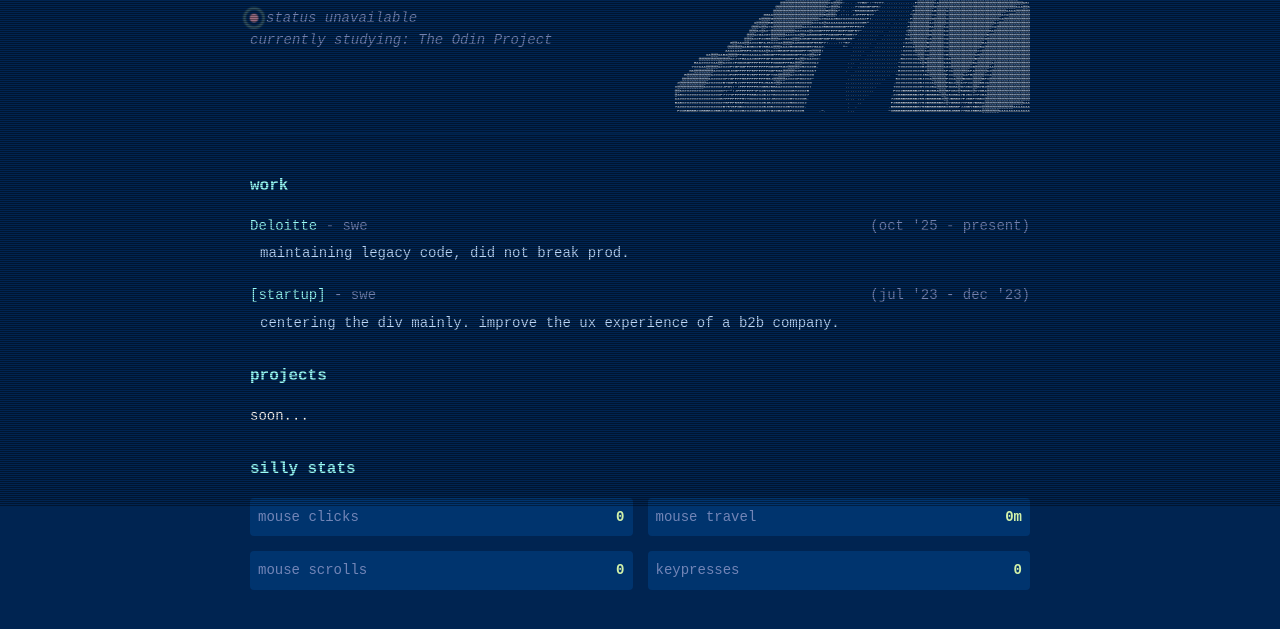
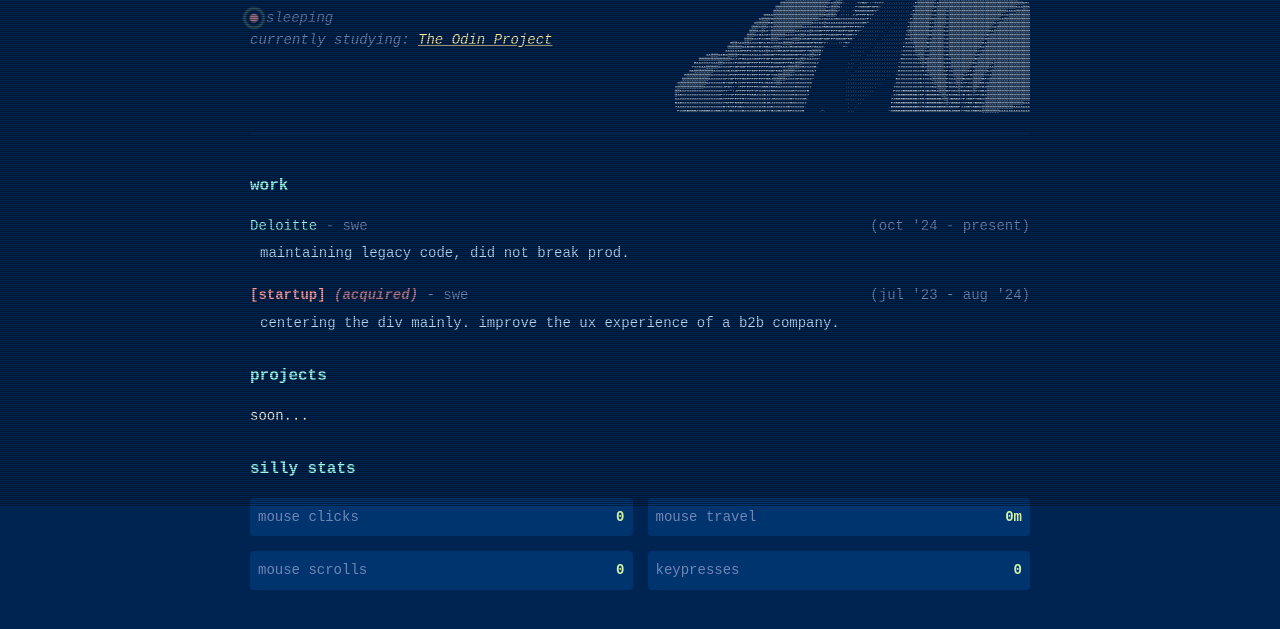
Before and after one commit to rffgrayson/Ariff_dev, a website built with webpack: page src/template.html in a window 1280 px wide. Shown: the part 293-922 px from the top of the page. Built offline with nearby package versions, Linux system fonts and the light colour scheme; no server answers.

Commit message:
add so that it will change the status depending on my status

```diff
--- a/src/index.js
+++ b/src/index.js
@@ -48,13 +48,64 @@ document.addEventListener('keydown', () => {
   updateStats();
 });
 
+// Status messages
+const onlineStatuses = [
+  'online',
+  'coding',
+  'building stuff',
+  'fixing legacy code',
+  'reviewing PRs',
+  'deploying',
+  'reading docs',
+  'debugging',
+  'writing tests',
+  'refactoring',
+];
+
+const offlineStatuses = [
+  'offline',
+  'sleeping',
+  'touching grass',
+  'away from keyboard',
+  'taking a break',
+  'out in the world',
+  'living life',
+  'probably sleeping',
+];
+
+let isOnline = false;
+let statusIndex = 0;
+let statusRotationInterval = null;
+
+const statusSpan = document.getElementById('status-text');
+const statusDot = document.querySelector('.status-dot');
+
+// Rotate status messages
+function rotateStatus() {
+  const currentStatuses = isOnline ? onlineStatuses : offlineStatuses;
+
+  statusSpan.style.opacity = 0;
+
+  setTimeout(() => {
+    statusIndex = (statusIndex + 1) % currentStatuses.length;
+    statusSpan.textContent = currentStatuses[statusIndex];
+    statusSpan.style.opacity = 1;
+  }, 250);
+}
+
+// Start status rotation
+function startStatusRotation() {
+  if (statusRotationInterval) {
+    clearInterval(statusRotationInterval);
+  }
+  statusIndex = 0;
+  statusSpan.textContent = isOnline ? onlineStatuses[0] : offlineStatuses[0];
+  statusRotationInterval = setInterval(rotateStatus, 2500);
+}
+
 // GitHub Status Tracking
 async function fetchGitHubStatus() {
-  const statusElement = document.getElementById('status-text');
-  const statusDot = document.querySelector('.status-dot');
-
   try {
-    // Fetch recent events from GitHub API
     const response = await fetch(`https://api.github.com/users/rffgrayson/events/public`);
 
     if (!response.ok) {
@@ -64,8 +115,7 @@ async function fetchGitHubStatus() {
     const events = await response.json();
 
     if (events.length === 0) {
-      statusElement.textContent = 'idle on GitHub';
-      statusDot.style.backgroundColor = 'var(--comment)';
+      updateOnlineStatus(false);
       return;
     }
 
@@ -76,30 +126,39 @@ async function fetchGitHubStatus() {
     const hoursSince = Math.floor((now - eventDate) / (1000 * 60 * 60));
 
     // Determine status based on recency
-    if (hoursSince < 1) {
-      statusElement.textContent = 'active on GitHub';
-      statusDot.style.backgroundColor = 'var(--green)';
-    } else if (hoursSince < 24) {
-      statusElement.textContent = `active ${hoursSince}h ago`;
-      statusDot.style.backgroundColor = 'var(--yellow)';
-    } else if (hoursSince < 168) {
-      // 7 days
-      const daysSince = Math.floor(hoursSince / 24);
-      statusElement.textContent = `active ${daysSince}d ago`;
-      statusDot.style.backgroundColor = 'var(--orange)';
+    if (hoursSince < 24) {
+      updateOnlineStatus(true);
     } else {
-      statusElement.textContent = 'idle on GitHub';
-      statusDot.style.backgroundColor = 'var(--comment)';
+      updateOnlineStatus(false);
     }
   } catch (error) {
     console.error('Error fetching GitHub status:', error);
-    statusElement.textContent = 'status unavailable';
+    updateOnlineStatus(false);
     statusDot.style.backgroundColor = 'var(--red)';
   }
 }
 
-// Fetch GitHub status on load
+// Update online status
+function updateOnlineStatus(online) {
+  const wasOnline = isOnline;
+  isOnline = online;
+
+  // Update dot color
+  if (isOnline) {
+    statusDot.style.backgroundColor = 'var(--green)';
+  } else {
+    statusDot.style.backgroundColor = 'var(--comment)';
+  }
+
+  // Restart rotation if status changed
+  if (wasOnline !== isOnline) {
+    startStatusRotation();
+  }
+}
+
+// Initialize
 fetchGitHubStatus();
+startStatusRotation();
 
 // Refresh status every 5 minutes
 setInterval(fetchGitHubStatus, 5 * 60 * 1000);
--- a/src/styles.css
+++ b/src/styles.css
@@ -356,3 +356,54 @@ a:hover {
     opacity: 0;
   }
 }
+
+.studying-link {
+  color: var(--yellow);
+  text-decoration: underline;
+  font-style: italic;
+}
+
+.studying-link:hover {
+  color: var(--orange);
+}
+
+.company.acquired {
+  color: var(--red);
+  font-weight: bold;
+}
+
+.company.acquired:hover {
+  text-decoration: underline;
+}
+
+.company.acquired::after {
+  content: ' (acquired)';
+  color: var(--red);
+  opacity: 0.7;
+  font-style: italic;
+}
+
+/* Add this to your existing styles.css */
+
+/* Smooth transition for status text */
+#status-text {
+  transition: opacity 0.25s ease-in-out;
+}
+
+/* Smooth transition for status dot color changes */
+.status-dot {
+  transition: background-color 0.5s ease-in-out;
+}
+
+/* Optional: smoother pulse animation timing */
+@keyframes pulse {
+  0%,
+  100% {
+    opacity: 1;
+    transform: scale(1);
+  }
+  50% {
+    opacity: 0.6;
+    transform: scale(1.1);
+  }
+}
--- a/src/template.html
+++ b/src/template.html
@@ -50,7 +50,13 @@
               <span class="status-dot"></span>
               <span id="status-text">checking status...</span>
           </div>
-          <div class="reading">currently studying: The Odin Project</div>
+          <div class="reading">
+            currently studying:
+                <a href="https://www.theodinproject.com" class="studying-link" target="_blank">
+                The Odin Project
+                </a>
+          </div>
+
         </div>
         <pre id="ascii-art">
 
@@ -138,7 +144,7 @@
               <a href="https://www.deloitte.com" class="company">Deloitte</a>
               <span class="role"> - swe</span>
             </div>
-            <span class="dates">(oct '25 - present)</span>
+            <span class="dates">(oct '24 - present)</span>
           </div>
           <div class="description">maintaining legacy code, did not break prod.</div>
         </div>
@@ -146,10 +152,10 @@
         <div class="item">
           <div class="item-header">
             <div>
-              <span class="company">[startup]</span>
+              <span class="company acquired">[startup]</span>
               <span class="role"> - swe</span>
             </div>
-            <span class="dates">(jul '23 - dec '23)</span>
+            <span class="dates">(jul '23 - aug '24)</span>
           </div>
           <div class="description">
             centering the div mainly. improve the ux experience of a b2b company.
```
